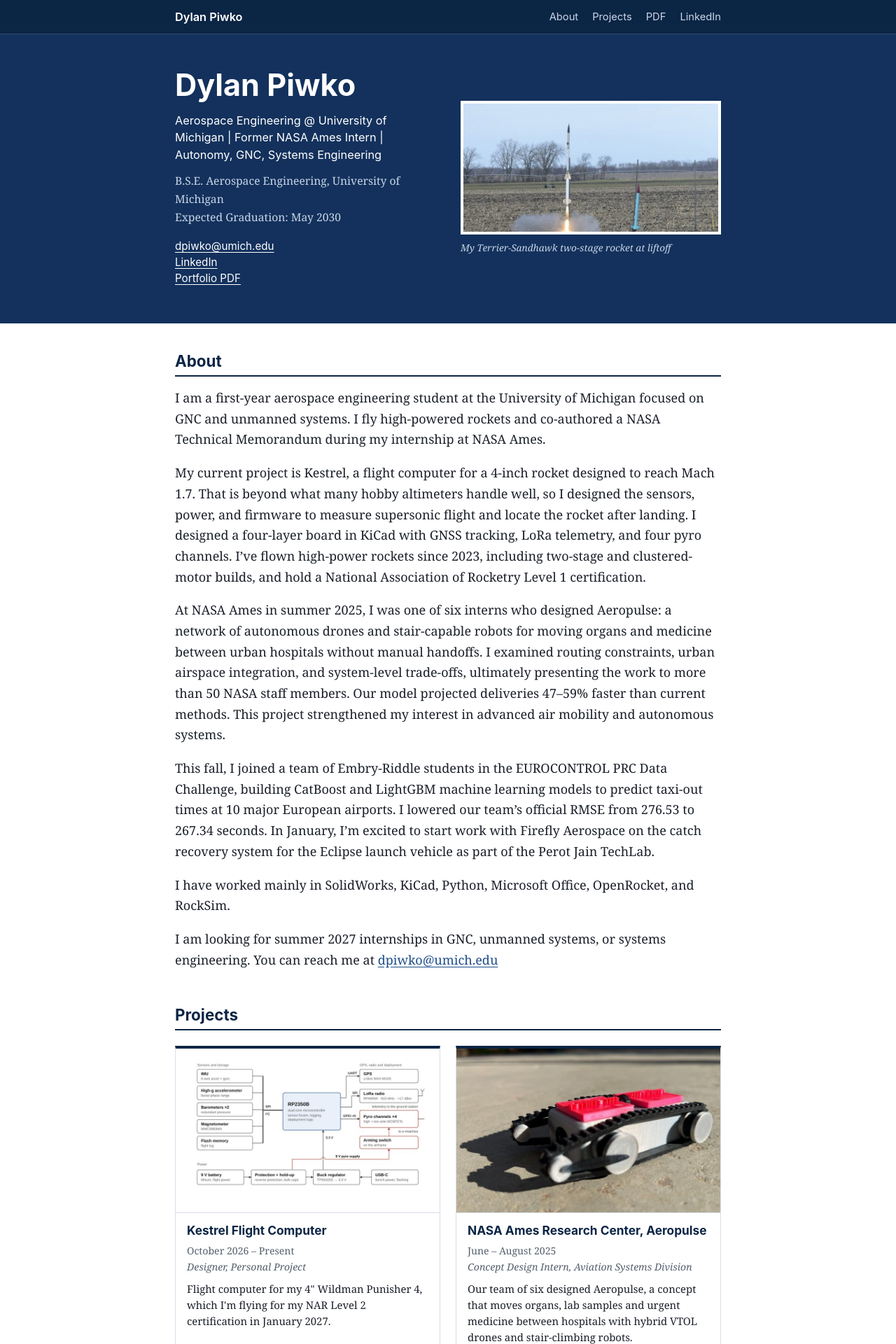
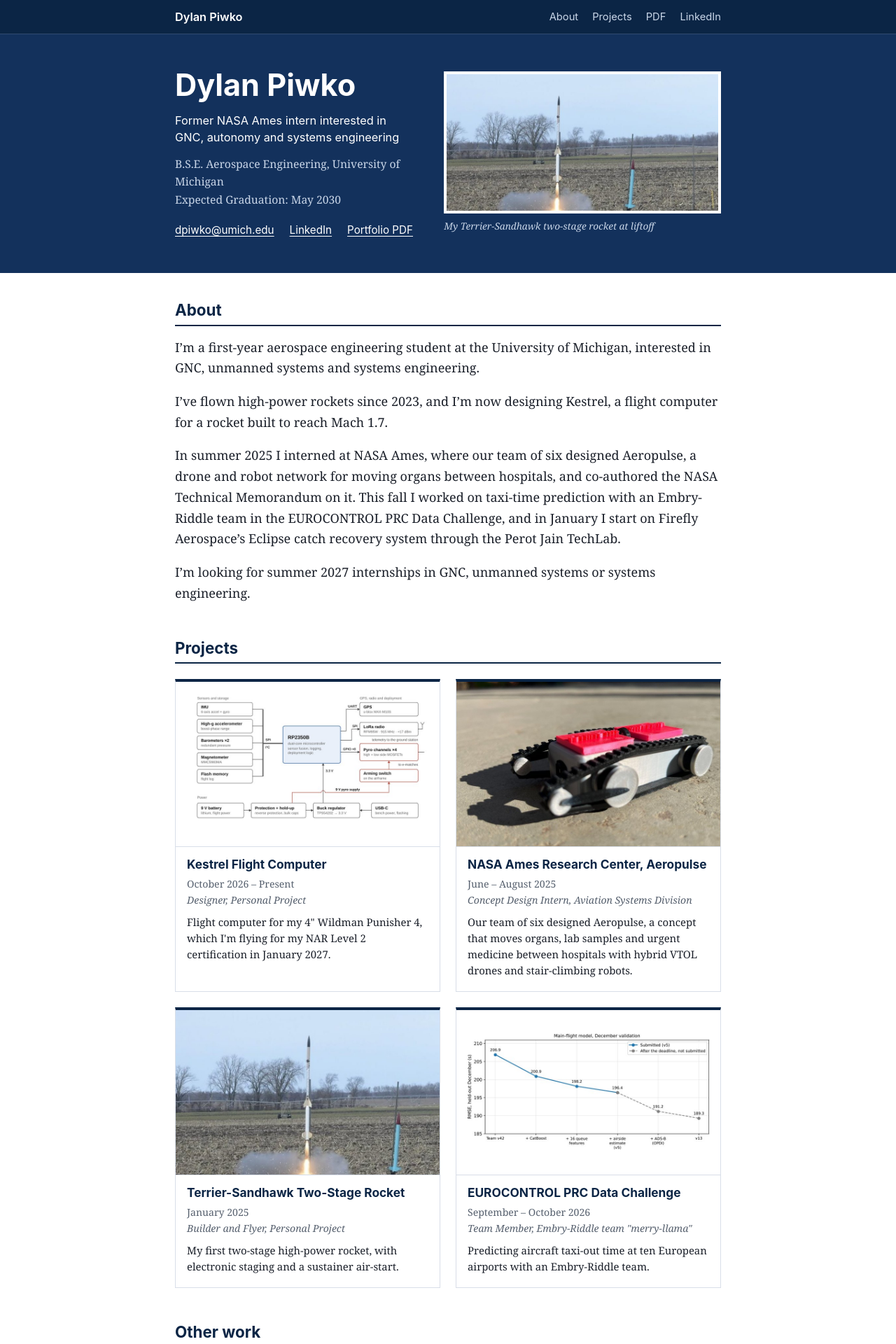
Before and after one commit to dylanpiwko/dylanpiwko.github.io, a Jekyll site: the page built from index.md, in a window 1280 px wide. Shown: the top 1920 px of the page at 70% size. Built offline with Jekyll 4.4.1, drawn with Linux system fonts in a browser that asks for light colours.

Commit message:
Shorter About, new headline, tidier home page header

```diff
--- a/_config.yml
+++ b/_config.yml
@@ -1,6 +1,6 @@
 title: Dylan Piwko
 description: Engineering portfolio of Dylan Piwko, aerospace engineering student at the University of Michigan.
-headline: "Aerospace Engineering @ University of Michigan | Former NASA Ames Intern | Autonomy, GNC, Systems Engineering"
+headline: "Former NASA Ames intern interested in GNC, autonomy and systems engineering"
 degree: B.S.E. Aerospace Engineering, University of Michigan
 graduation: "Expected Graduation: May 2030"
 
--- a/assets/css/style.css
+++ b/assets/css/style.css
@@ -41,12 +41,12 @@ li > ul { margin: .3em 0 .4em; list-style-type: circle; }
 
 /* home page */
 .hero { background: var(--navy-2); color: #fff; border-top: 1px solid rgba(255,255,255,.12); }
-.hero-grid { display: grid; grid-template-columns: 1fr 1fr; gap: 36px; align-items: center; padding-top: 48px; padding-bottom: 52px; }
+.hero-grid { display: grid; grid-template-columns: 1fr 1.15fr; gap: 40px; align-items: center; padding-top: 48px; padding-bottom: 52px; }
 .hero h1 { color: #fff; font-size: 2.7rem; margin-bottom: .3em; }
 .headline { font: 1.02rem/1.5 var(--sans); color: #fff; margin-bottom: .8em; }
 .hero-sub { color: var(--light); font-size: .98rem; }
-.hero-links { list-style: none; padding: 0; margin: 1.2em 0 0; font: .95rem var(--sans); }
-.hero-links li { margin: .25em 0; }
+.hero-links { list-style: none; padding: 0; margin: 1.3em 0 0; font: .95rem var(--sans); display: flex; flex-wrap: wrap; gap: 6px 22px; }
+.hero-links li { margin: 0; }
 .hero-links a { color: #fff; }
 .hero-photo { margin: 0; }
 .hero-photo img { display: block; width: 100%; height: auto; border: 4px solid #fff; }
--- a/index.md
+++ b/index.md
@@ -3,18 +3,13 @@ layout: home
 ---
 <h2 id="about">About</h2>
 
-I am a first-year aerospace engineering student at the University of Michigan focused on GNC and unmanned systems. I fly high-powered rockets and co-authored a NASA Technical Memorandum during my internship at NASA Ames.
+I'm a first-year aerospace engineering student at the University of Michigan, interested in GNC, unmanned systems and systems engineering.
 
-My current project is Kestrel, a flight computer for a 4-inch rocket designed to reach Mach 1.7. That is beyond what many hobby altimeters handle well, so I designed the sensors, power, and firmware to measure supersonic flight and locate the rocket after landing. I designed a four-layer board in KiCad with GNSS tracking, LoRa telemetry, and four pyro channels. I've flown high-power rockets since 2023, including two-stage and clustered-motor builds, and hold a National Association of Rocketry Level 1 certification.
+I've flown high-power rockets since 2023, and I'm now designing Kestrel, a flight computer for a rocket built to reach Mach 1.7.
 
-At NASA Ames in summer 2025, I was one of six interns who designed Aeropulse: a network of autonomous drones and stair-capable robots for moving organs and medicine between urban hospitals without manual handoffs. I examined routing constraints, urban airspace integration, and system-level trade-offs, ultimately presenting the work to more than 50 NASA staff members. Our model projected deliveries 47–59% faster than current methods. This project strengthened my interest in advanced air mobility and autonomous systems.
+In summer 2025 I interned at NASA Ames, where our team of six designed Aeropulse, a drone and robot network for moving organs between hospitals, and co-authored the NASA Technical Memorandum on it. This fall I worked on taxi-time prediction with an Embry-Riddle team in the EUROCONTROL PRC Data Challenge, and in January I start on Firefly Aerospace's Eclipse catch recovery system through the Perot Jain TechLab.
 
-This fall, I joined a team of Embry-Riddle students in the EUROCONTROL PRC Data Challenge, building CatBoost and LightGBM machine learning models to predict taxi-out times at 10 major European airports. I lowered our team's official RMSE from 276.53 to 267.34 seconds. In January, I'm excited to start work with Firefly Aerospace on the catch recovery system for the Eclipse launch vehicle as part of the Perot Jain TechLab.
-
-I have worked mainly in SolidWorks, KiCad, Python, Microsoft Office, OpenRocket, and RockSim.
-
-I am looking for summer 2027 internships in GNC, unmanned systems, or systems engineering.
-You can reach me at [{{ site.email }}](mailto:{{ site.email }})
+I'm looking for summer 2027 internships in GNC, unmanned systems or systems engineering.
 
 <h2 id="projects">Projects</h2>
 
```
